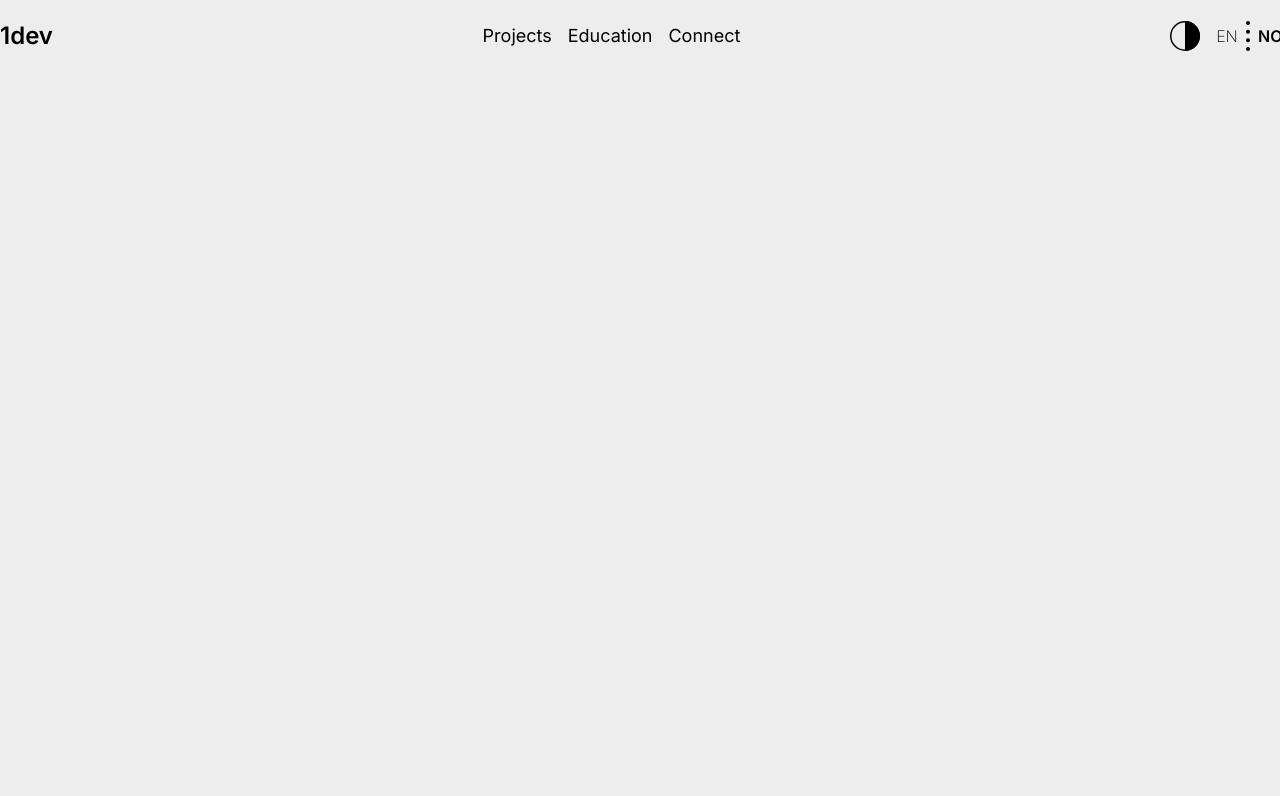
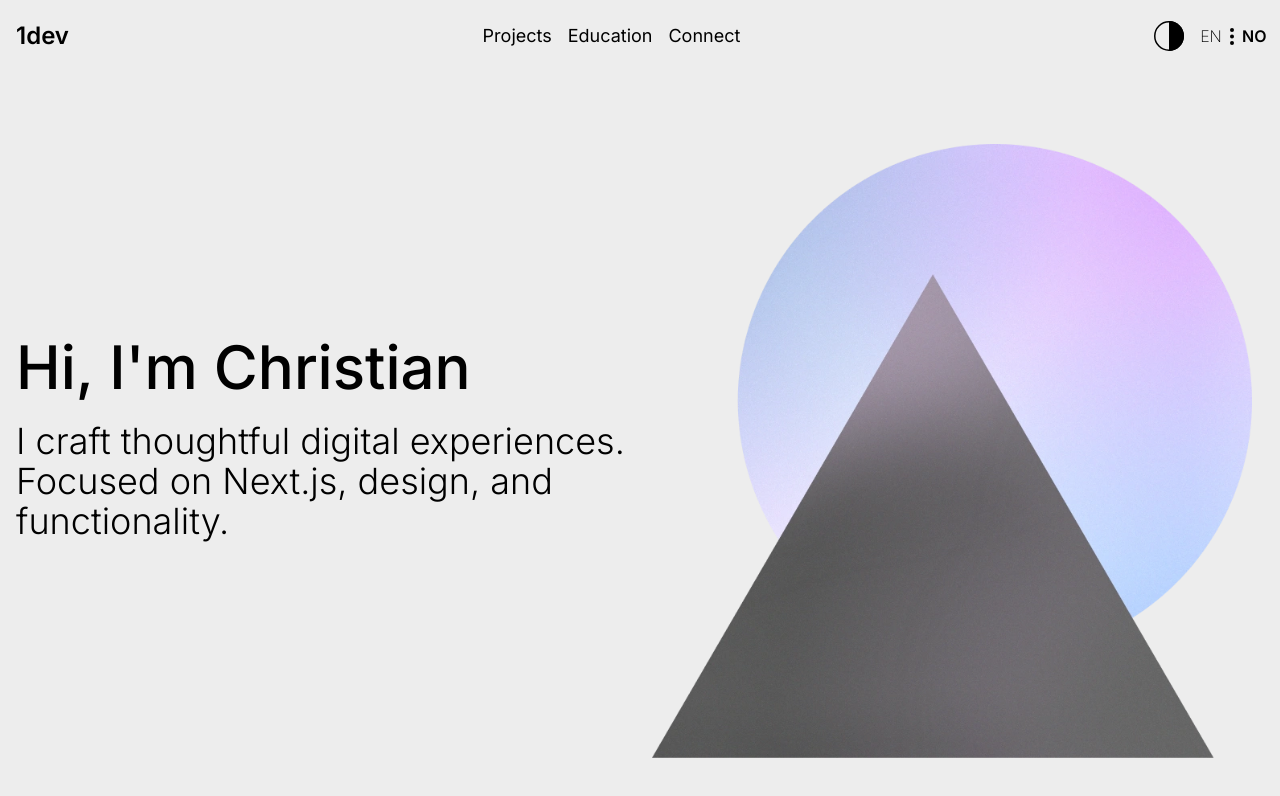
Before and after one commit to Zekima/my-portfolio, a Next.js app: page /en in a window 1280 px wide. Shown: the top 796 px of the page. Built offline with nearby package versions, Linux system fonts and the light colour scheme; no server answers.

Commit message:
Add Hero Section

```diff
--- a/app/[locale]/layout.tsx
+++ b/app/[locale]/layout.tsx
@@ -28,12 +28,16 @@ export default async function LocaleLayout({
     return (
         <html lang={locale} suppressHydrationWarning>
             <body className={`${inter.className} antialiased`}>
-                <NextIntlClientProvider messages={messages}>
-                    <ThemeProvider>
-                        <NavBar/>
-                        {children}
-                    </ThemeProvider>
-                </NextIntlClientProvider>
+                <div className='w-full px-4'>
+                    <div className='max-w-[1280px] m-auto'>
+                        <NextIntlClientProvider messages={messages}>
+                            <ThemeProvider>
+                                <NavBar />
+                                {children}
+                            </ThemeProvider>
+                        </NextIntlClientProvider>
+                    </div>
+                </div>
             </body>
         </html>
     );
--- a/app/[locale]/page.tsx
+++ b/app/[locale]/page.tsx
@@ -5,8 +5,19 @@ import ThemeSwitcher from '@/components/ThemeSwitcher';
 export default function HomePage() {
     const t = useTranslations('HomePage');
     return (
-        <div>
+        <div className='w-full flex items-center py-12 xl:flex-row flex-col space-y-6'>
+            <div className='md:w-1/2 w-full space-y-6 text-center xl:text-left'>
+                <h1 className='text-6xl font-medium'>
+                    {t('heroTitle')}
+                </h1>
+                <p className='text-4xl font-light'>
+                    {t('heroSubtitle')}
+                </p>
+            </div>
+            <div className='md:w-1/2 w-full flex justify-center'>
+                <img src="/images/abstract-shapes.webp" alt="" className='w-[600px]' />
 
+            </div>
         </div>
     );
 }
--- a/components/LocaleSwitcherButtons.tsx
+++ b/components/LocaleSwitcherButtons.tsx
@@ -26,7 +26,7 @@ export default function LocaleSwitcherButtons({ currentLocale }: { currentLocale
     };
 
     return (
-        <div className="flex space-x-2">
+        <div className="flex space-x-2 items-center">
             <button
                 className={`w-[22px] ${currentLocale === 'en'
                     ? 'font-semibold hover:underline'
@@ -36,7 +36,7 @@ export default function LocaleSwitcherButtons({ currentLocale }: { currentLocale
             >
                 EN
             </button>
-            <div className="border-l-4   border-dotted h-[30px] border-black dark:border-white"></div>
+            <div className="border-l-4  border-dotted h-[17px] border-black dark:border-white"></div>
             <button
                 className={`w-[22px] ${currentLocale === 'no'
                     ? 'font-semibold hover:underline'
--- a/components/NavBar.tsx
+++ b/components/NavBar.tsx
@@ -6,7 +6,7 @@ export default function NavBar() {
     const t = useTranslations('NavBar');
 
     return (
-        <div className="w-full py-5 max-w-[1280px] m-auto flex justify-between items-center">
+        <div className="w-full py-5 m-auto flex justify-between items-center">
             <h1 className="text-2xl font-semibold">
                 1dev
             </h1>
--- a/messages/en.json
+++ b/messages/en.json
@@ -1,6 +1,7 @@
 {
     "HomePage": {
-      "title": "Hello world!"
+      "heroTitle": "Hi, I'm Christian",
+      "heroSubtitle": "I craft thoughtful digital experiences. Focused on Next.js, design, and functionality."
     },
     "NavBar": {
         "p1": "Projects",
--- a/messages/no.json
+++ b/messages/no.json
@@ -1,7 +1,8 @@
 {
     "HomePage": {
-      "title": "Hei verden!"
-    },
+        "heroTitle": "Hei, jeg er Christian",
+        "heroSubtitle": "Jeg lager gjennomtenkte digitale opplevelser med fokus på Next.js, design og funksjonalitet."
+      },
     "NavBar": {
         "p1": "Prosjekter",
         "p2": "Utdanning",
```
Also changed, not shown: public/images/abstract-shapes.webp (added).
